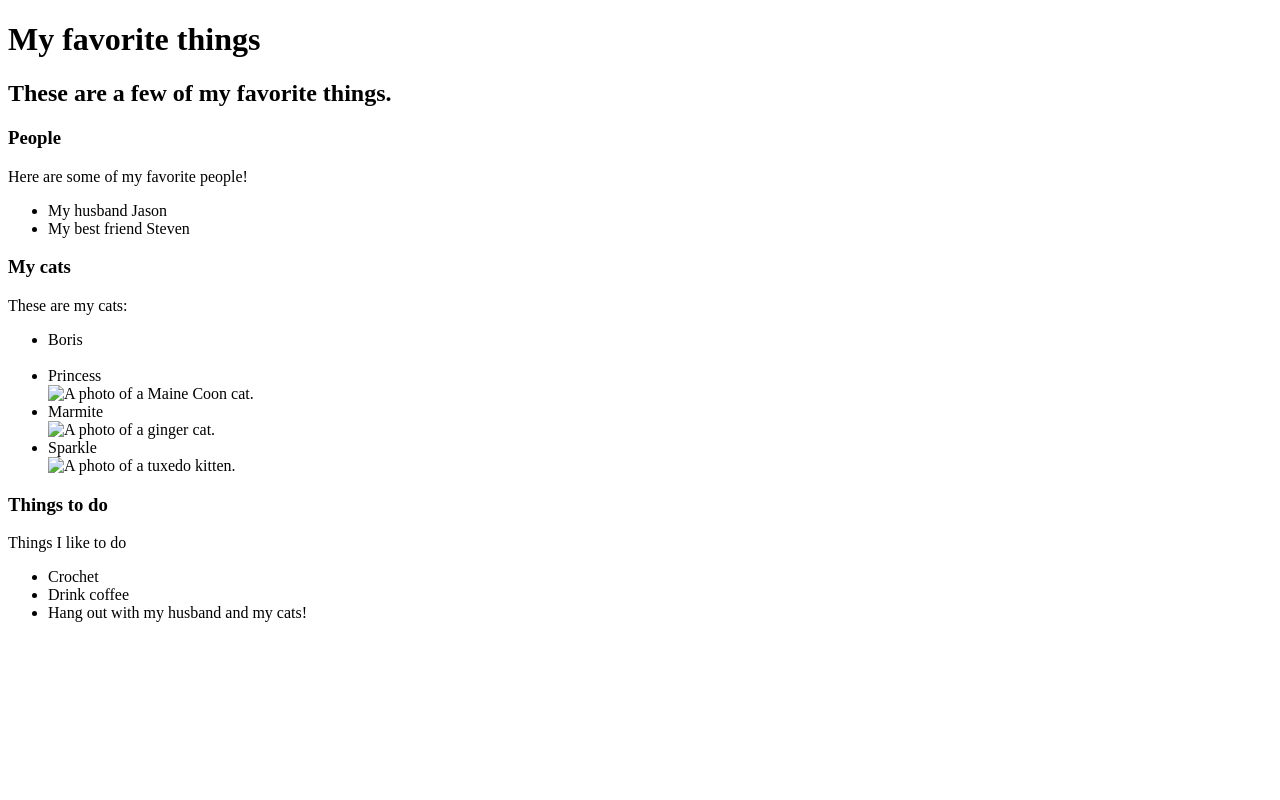
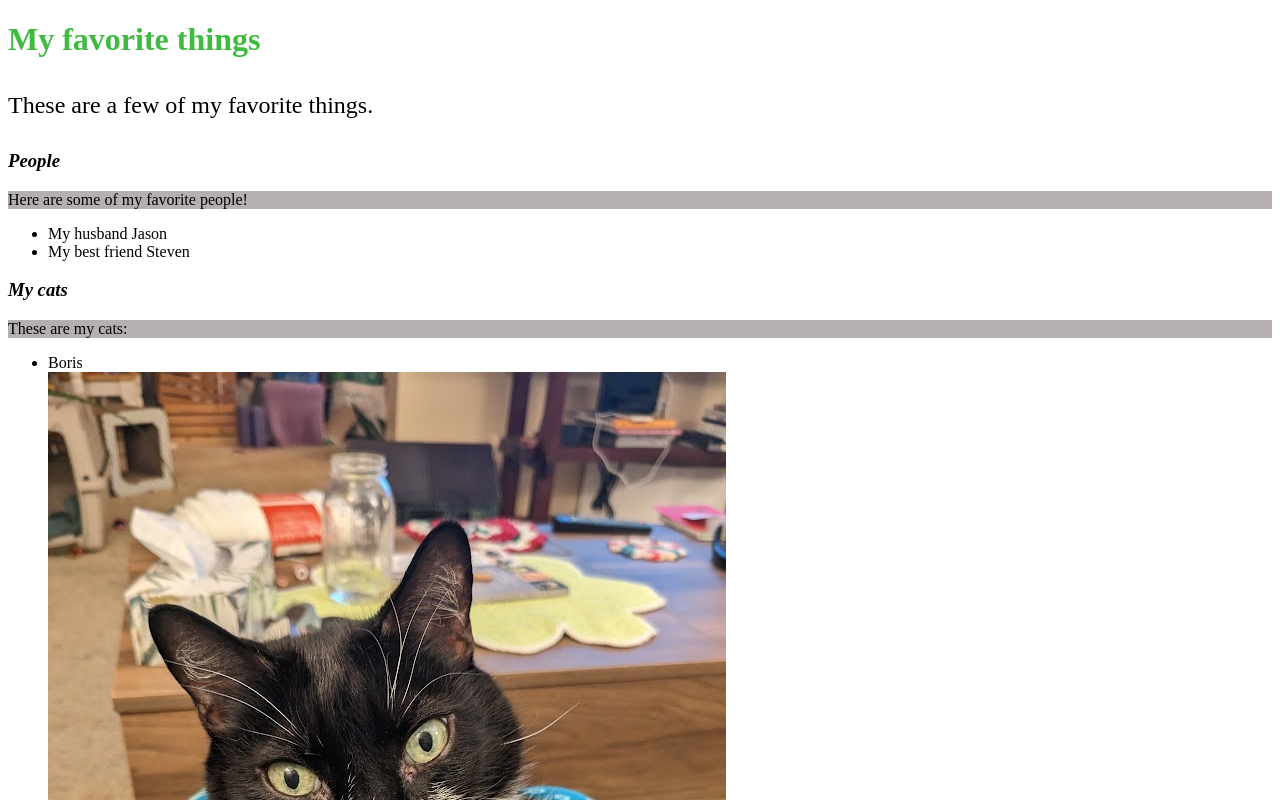
Before and after one commit to KellyAM27/my-first-webpage, a plain HTML site: page index.html in a window 1280 px wide. Shown: the top 800 px of the page. Drawn offline with Linux system fonts and the light colour scheme.

Commit message:
Change name of favorite-things.html to index.html

```diff
--- /dev/null
+++ b/css/favplacestyles.css
@@ -0,0 +1,18 @@
+h1  {
+  color: rgb(63, 187, 63)
+}
+
+h2  {
+  font-family: papyrus;
+  font-weight: 100;
+  line-height: 50px;
+}
+
+h3  {
+  text-align; center;
+  font-style: italic;
+}
+
+p {
+  background-color: rgb(182, 175, 175);
+}
--- /dev/null
+++ b/css/styles.css
@@ -0,0 +1,22 @@
+h1 {
+  color: rgb(145, 16, 16);
+  background-color: pale pink;
+  text-align: center;
+}
+
+h2 {
+  font-style: italic;
+  text-align: center;
+}
+
+p {
+  font-family: sans-serif;
+  font-weight: bolder;
+  color: rgb(209, 31, 209)
+}
+
+ul  {
+  font-size: 30px
+  line-height: 30px
+  text-align: center;
+}
--- a/favorite-things.html
+++ b/index.html
@@ -1,8 +1,9 @@
 <!DOCTYPE html>
 <html lang="en-US">
 <head>
+  <link href="css/favplacestyles.css" rel="stylesheet" type="text/css">
   <title>Kelly's favorite things</title>
-  <link href="css/styles.css" rel="stylesheet" type="text/css">
+
 </head>
 <body>
   <h1>My favorite things</h1>
--- /dev/null
+++ b/styles.css
@@ -0,0 +1,6 @@
+h1  {
+  color:  rgb(48, 201, 48)
+}
+h2  {
+
+}
```
Also changed, not shown: Boris.jpg (added), Marmite.jpg (added), Princess.jpg (added), Sparkle.jpg (added).
